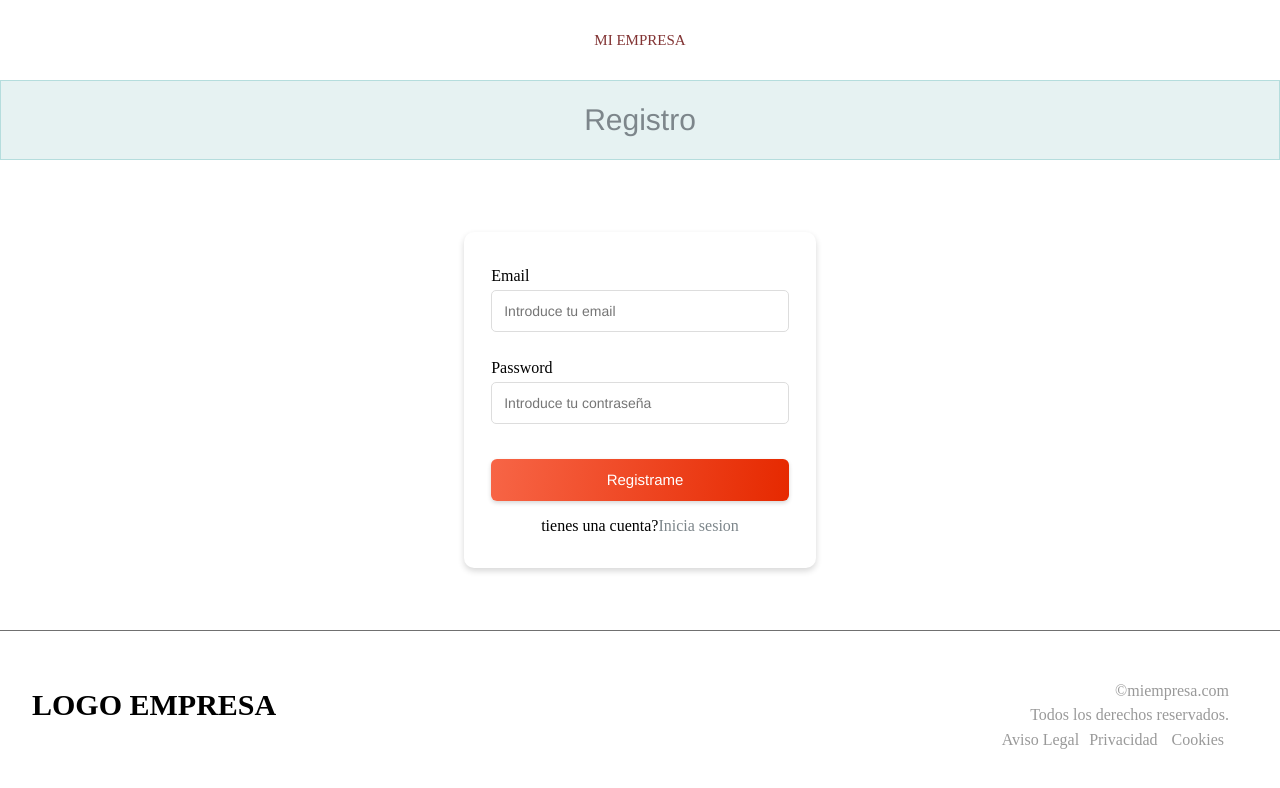
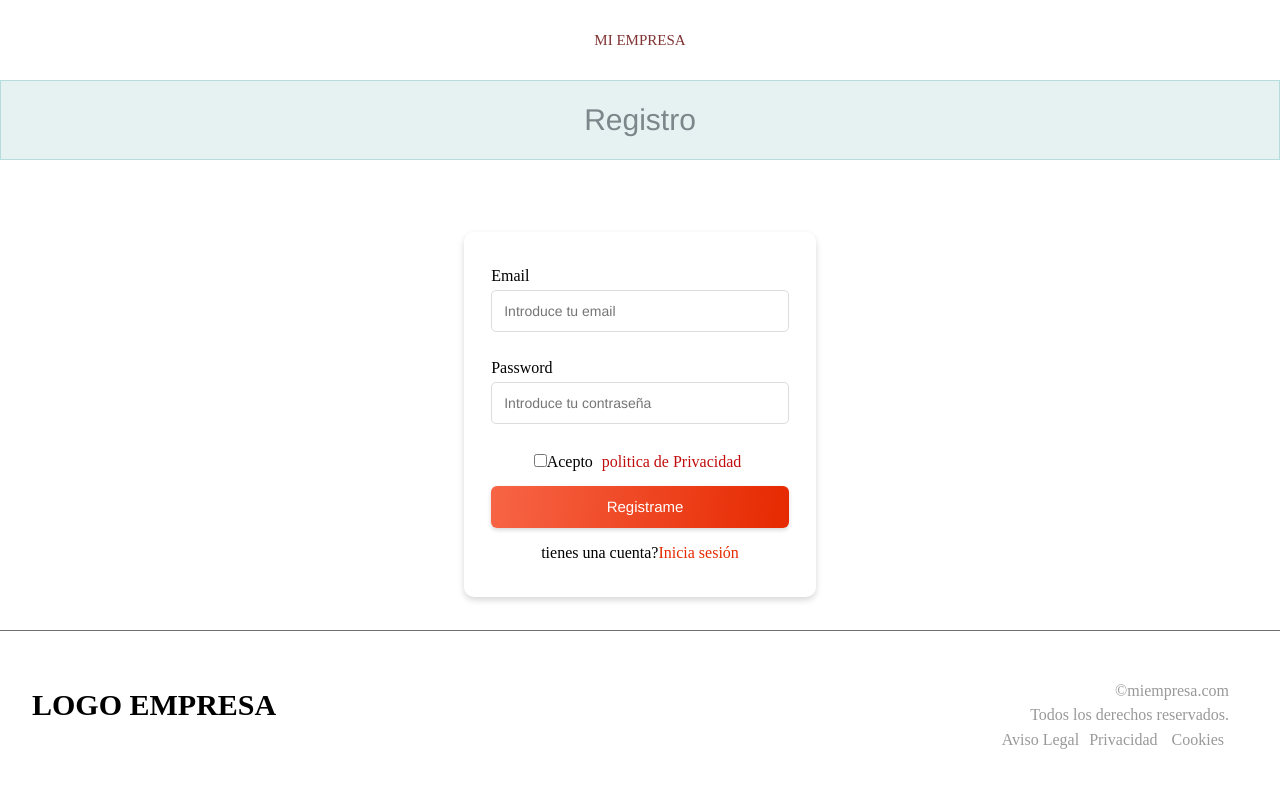
Before and after one commit to IT-Academy-BCN/ita-directory, a React (Create React App) app: page /register in a window 1280 px wide. Shown: the top 788 px of the page. Built offline with nearby package versions, Linux system fonts and the light colour scheme.

Commit message:
Add component privacy

```diff
--- a/src/components/units/PrivacyPolicy/PrivacyPolicy.js
+++ b/src/components/units/PrivacyPolicy/PrivacyPolicy.js
@@ -1,8 +1,9 @@
 import React from 'react'
+import { Checkbox, Anchor, Label }from "./styles"
 
 const PrivacyPolicy = () => {
     return(
-        <div  className="required checkbox">
+        <Checkbox>
             <div className="checker" id="privacy">
                 <input
                 type="checkbox"
@@ -11,11 +12,11 @@ const PrivacyPolicy = () => {
                 name="privacy"
                 autocomplete="off"
                 />
-                <label for="privacyInput">
-                <a href="#">Acepto politica de Privacidad</a>
-                </label>
+                <Label for="privacyInput">
+                Acepto <Anchor href="#"> politica de Privacidad</Anchor>
+                </Label>
             </div>
-        </div>
+        </Checkbox>
     )
 }
 
--- /dev/null
+++ b/src/components/units/PrivacyPolicy/styles.js
@@ -0,0 +1,19 @@
+import styled from "styled-components"
+import Colors from "theme/Colors"
+
+export const Checkbox =styled.div`
+    margin: 2px
+`
+export const Label = styled.label`
+    display: inline-block;
+    margin-bottom: 5px;
+`
+
+export const Anchor = styled.a`
+    color: ${Colors.redColor};
+    text-decoration: none;
+    padding: 2px 5px;
+    &:hover {
+        color: blue
+    }
+`
--- a/src/screens/UserFlow/Registration/Registration.js
+++ b/src/screens/UserFlow/Registration/Registration.js
@@ -90,7 +90,7 @@ const Register = (props) => {
        <Body title="Registro">
       <Container>
         <Form onSubmit={handleSubmit}>
-			<div>
+			<div className="classInput">
 				<label>Email</label>
 				<Input
 					type="email"
@@ -104,7 +104,7 @@ const Register = (props) => {
 					disabled={disabled}
 				/>
 			</div>
-			<div>
+			<div className="classInput">
 				<label>Password</label>
 				<Input
 					type="password"
@@ -119,6 +119,7 @@ const Register = (props) => {
           minLength={6}
 				/>
 			</div>
+      <PrivacyPolicy/>
 			{error && (
 				<StyledError>
 					<p>{error}</p>
@@ -136,7 +137,7 @@ const Register = (props) => {
 				disabled={disabled}
 			/>
 			<StyleRedirect>
-				tienes una cuenta? <Link to='/login'>Inicia sesion</Link>
+				tienes una cuenta? <Link to='/login'>Inicia sesión</Link>
 			</StyleRedirect>
         </Form>
       </Container>
--- a/src/screens/UserFlow/Registration/styles.js
+++ b/src/screens/UserFlow/Registration/styles.js
@@ -2,22 +2,23 @@ import styled from 'styled-components'
 import Colors from 'theme/Colors'
 
 export const Container = styled.div`
-  display: flex;
-  justify-content: center;
   background: #FFFFFF 0% 0% no-repeat padding-box;
   border-radius: 10px;
   -webkit-border-radius: 10px;
   box-shadow: 0px 3px 6px #00000029;
   overflow: hidden;
   max-width: 22rem;
-  height: 21rem;
   margin: 1rem;
 `
 
 export const Form = styled.form`
-  padding: 35px;
+  display: flex;
+  flex-direction: column;
+  justify-content: space-between;
+  align-items: center;
+  padding: 2.19rem;
 
-  & > div{
+  & > .classInput{
     margin-bottom: 1.69rem;
     position: relative;
 
@@ -41,9 +42,9 @@ export const StyleRedirect = styled.div`
 
   & > a {
     text-decoration: none;
-    color: #7d868b;
-  }
-  & > a:hover {
-    color: blue;
+    color: ${Colors.darkOrange};
+}
+& > a:hover {
+    color: ${Colors.darkBlue};
   }
 `
```
